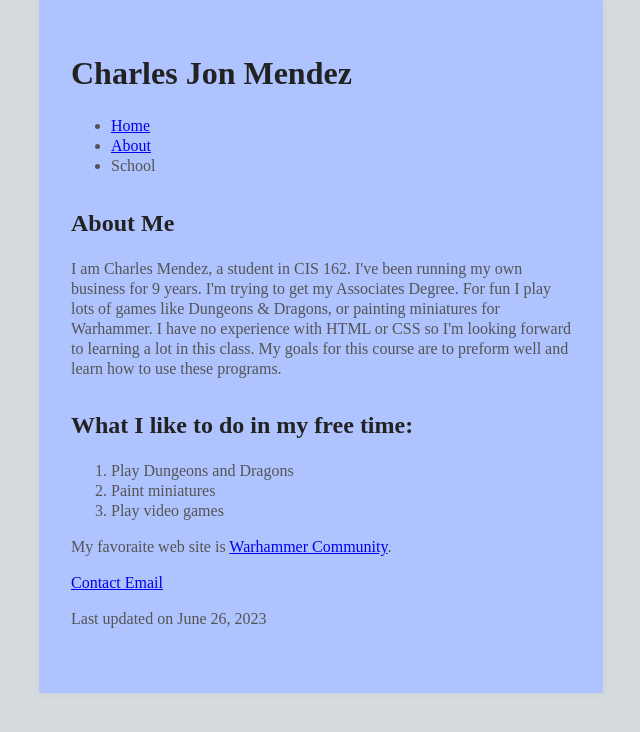
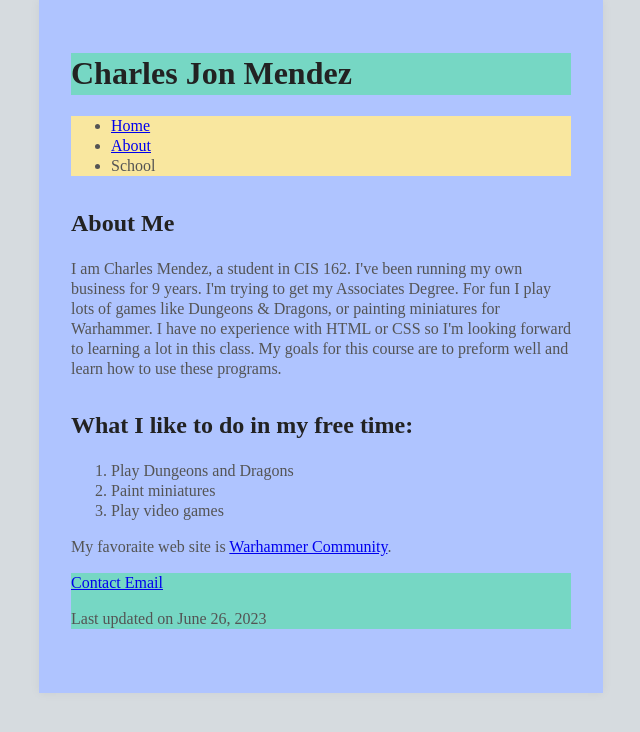
Before and after one commit to Neonube/CIS162, a plain HTML site: page index.html in a window 1280 px wide. Shown: the whole page, without its empty margins (319-959 px from the left). Drawn offline with Linux system fonts and the light colour scheme.

Commit message:
Add files via upload

```diff
--- a/index.html
+++ b/index.html
@@ -8,9 +8,13 @@
     <link rel="stylesheet" href="main.css">
 
     <title>Charles Mendez</title>
-    </head>
+</head>
+<header>
+        <h1>Charles Jon Mendez</h1>
+</header>
+
 <body>
-<h1>Charles Jon Mendez</h1>
+
     <nav>
         <ul>
             <li><a href="https://neonube.github.io/CIS162/index.html">Home</a></li>
@@ -18,6 +22,7 @@
             <li>School</li>
         </ul>
     </nav>
+
     <h2>About Me</h2>
     <p>I am Charles Mendez, a student in CIS 162. I've been running my own business for 9 years. I'm trying to get my Associates Degree. For fun I play lots of games like Dungeons & Dragons, or painting miniatures for Warhammer. I have no experience with HTML or CSS so I'm looking forward to learning a lot in this class. My goals for this course are to preform well and learn how to use these programs.</p>
 
@@ -29,9 +34,9 @@
 </ol>
     <p>My favoraite web site is <a href="https://www.warhammer-community.com/en-us/">Warhammer Community</a>.
     </p>
-<p><a href="mailto:chucktf@gmail.com">Contact Email</a></p>
-
-   <p>Last updated on June 26, 2023</p>
-
 </body>
+<footer>
+    <p><a href="mailto:chucktf@gmail.com">Contact Email</a></p>
+    <p>Last updated on June 26, 2023</p>
+</footer>
 </html>
--- a/main.css
+++ b/main.css
@@ -15,7 +15,18 @@ body {
     max-width: 500px;
     padding: 2em 2em 3em;
 }
-
+header {
+        background: #76D7C4;
+}
+nav ul{
+    background: #F9E79F;
+}
+section{
+    background: #C39BD3;
+}
+footer{
+        background: #76D7C4;
+}
 h1, h2, h3, h4, h5, h6 {
     color: #222;
     font-weight: 600;
```
Also changed, not shown: about.html (+11 -5 lines).
